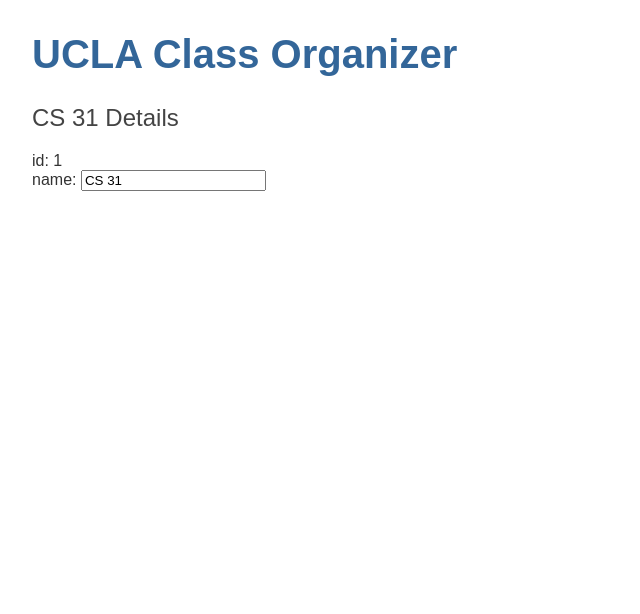
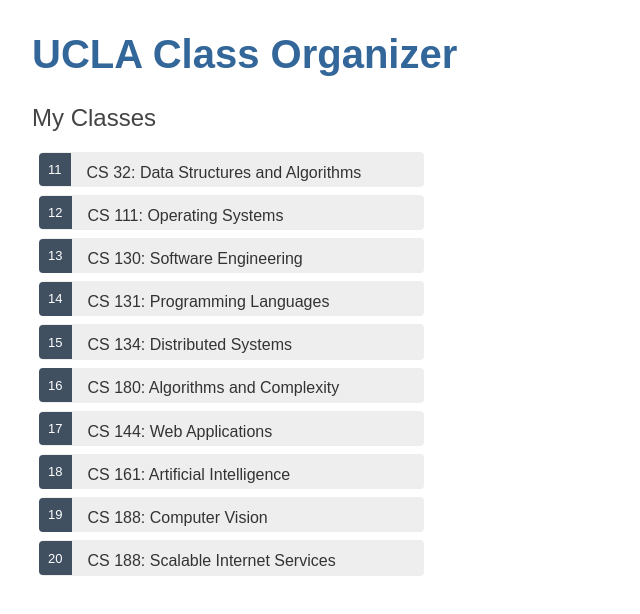
Before and after one commit to rlin2k1/ucla-class-organizer-tool, an Angular app: page /class in a window 1280 px wide. Shown: the top 614 px of the page, without its empty margins (0-640 px from the left). Built offline with nearby package versions, Linux system fonts and the light colour scheme.

Commit message:
Adds list view of UCLA Classes as well as dynamic editing.

```diff
--- a/src/app/class/class.component.css
+++ b/src/app/class/class.component.css
@@ -0,0 +1,44 @@
+/* ClassesComponent's private CSS styles */
+.classes {
+    margin: 0 0 2em 0;
+    list-style-type: none;
+    padding: 0;
+    width: 25em;
+  }
+  .classes li {
+    cursor: pointer;
+    position: relative;
+    left: 0;
+    background-color: #EEE;
+    margin: .5em;
+    padding: .3em 0;
+    height: 1.6em;
+    border-radius: 4px;
+  }
+  .classes li:hover {
+    color: #607D8B;
+    background-color: #DDD;
+    left: .1em;
+  }
+  .classes li.selected {
+    background-color: #CFD8DC;
+    color: white;
+  }
+  .classes li.selected:hover {
+    background-color: #BBD8DC;
+    color: white;
+  }
+  .classes .badge {
+    display: inline-block;
+    font-size: small;
+    color: white;
+    padding: 0.8em 0.7em 0 0.7em;
+    background-color:#405061;
+    line-height: 1em;
+    position: relative;
+    left: -1px;
+    top: -4px;
+    height: 1.8em;
+    margin-right: .8em;
+    border-radius: 4px 0 0 4px;
+  }
--- a/src/app/class/class.component.html
+++ b/src/app/class/class.component.html
@@ -1,7 +1,17 @@
-<h2>{{class.name | uppercase}} Details</h2>
-<div><span>id: </span>{{class.id}}</div>
-<div>
-  <label>name:
-    <input [(ngModel)]="class.name" placeholder="name"/>
-  </label>
+<h2>My Classes</h2>
+
+<ul class="classes">
+  <li *ngFor="let class of classes" (click)="onSelect(class)" [class.selected]="class === selectedClass">
+    <span class="badge">{{class.id}}</span> {{class.name}}
+  </li>
+</ul>
+
+<div *ngIf="selectedClass">
+    <h2>{{selectedClass.name | uppercase}} Details</h2>
+    <div><span>id: </span>{{selectedClass.id}}</div>
+    <div>
+    <label>name:
+        <input [(ngModel)]="selectedClass.name" placeholder="selectedClass.name"/>
+    </label>
+    </div>
 </div>
--- a/src/app/class/class.component.ts
+++ b/src/app/class/class.component.ts
@@ -1,5 +1,6 @@
 import { Component, OnInit } from '@angular/core';
 import { Class } from '../class'
+import { CLASSES} from '../mock-classes';
 
 @Component({
   selector: 'app-class',
@@ -8,13 +9,15 @@
 })
 export class ClassComponent implements OnInit {
 
-  class : Class = {
-    id: 1,
-    name: 'CS 31'
-  };
+  classes = CLASSES;
+  selectedClass: Class;
 
   constructor() { }
 
   ngOnInit(): void {
   }
+
+  onSelect(course: Class): void {
+    this.selectedClass = course;
+  }
 }
--- /dev/null
+++ b/src/app/mock-classes.ts
@@ -0,0 +1,14 @@
+import { Class } from './class';
+
+export const CLASSES: Class[] = [
+  { id: 11, name: 'CS 32: Data Structures and Algorithms' },
+  { id: 12, name: 'CS 111: Operating Systems' },
+  { id: 13, name: 'CS 130: Software Engineering' },
+  { id: 14, name: 'CS 131: Programming Languages' },
+  { id: 15, name: 'CS 134: Distributed Systems' },
+  { id: 16, name: 'CS 180: Algorithms and Complexity' },
+  { id: 17, name: 'CS 144: Web Applications' },
+  { id: 18, name: 'CS 161: Artificial Intelligence' },
+  { id: 19, name: 'CS 188: Computer Vision' },
+  { id: 20, name: 'CS 188: Scalable Internet Services' }
+];
--- a/src/styles.css
+++ b/src/styles.css
@@ -16,6 +16,7 @@
   body, input[type="text"], button {
     color: #333;
     font-family: Cambria, Georgia;
+    width: 50em;
   }
   /* everywhere else */
   * {
```
